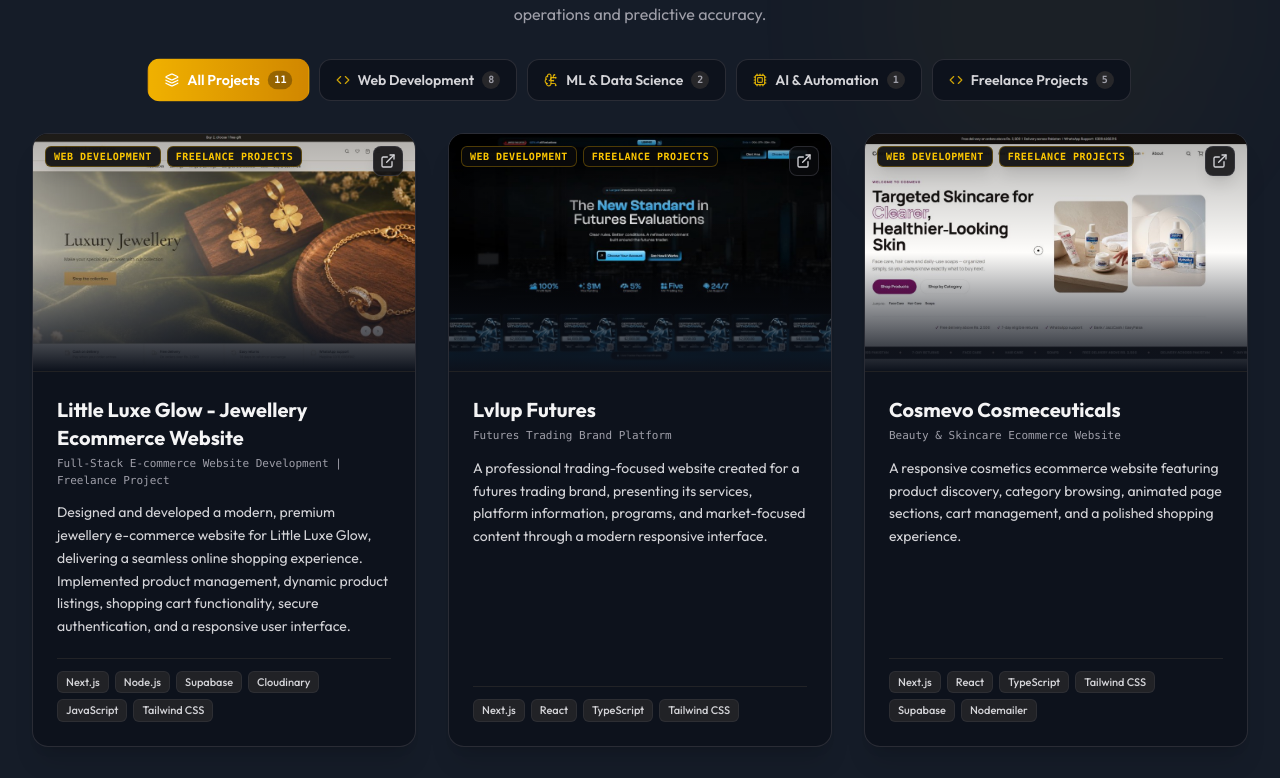
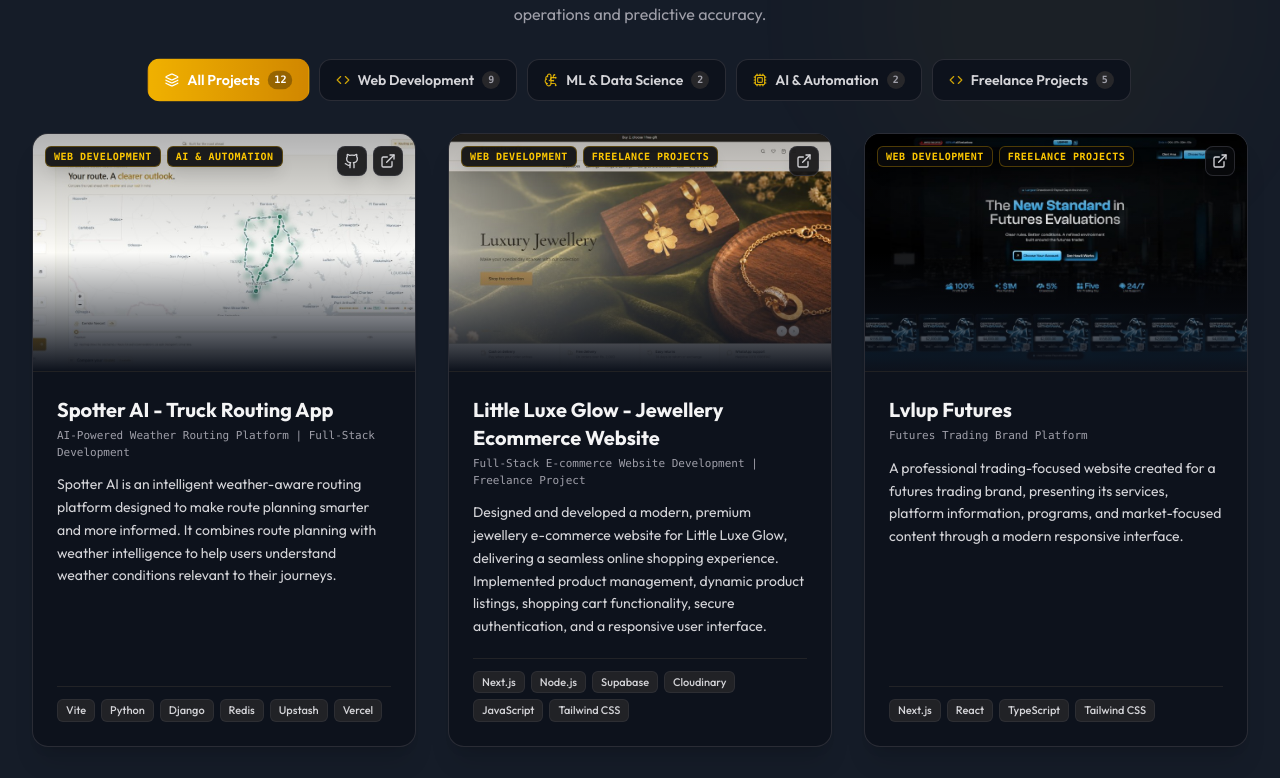
Before and after one commit to NumanAsghar901/Portfolio, a React (Vite) app: page / in a window 1280 px wide. Shown: the part 2544-3322 px from the top of the page. Built offline with nearby package versions, Linux system fonts and the light colour scheme; no server answers.

Commit message:
Update src/data.ts via Admin Panel [auto-deploy]

```diff
--- a/src/data.ts
+++ b/src/data.ts
@@ -8,7 +8,7 @@ import invoiceGenImg from './assets/images/na-invoice-generator.png';
 import memoryGameImg from './assets/images/memory-matching-game.png';
 import industrialWebImg from './assets/images/industrial-website.png';
 
-export const CODEBASE_DATA_VERSION = '1794135383291';
+export const CODEBASE_DATA_VERSION = '1794563416916';
 
 export const personalInfo = {
   "name": "Muhammad Numan Asghar",
@@ -174,6 +174,28 @@ export const defaultProjectCategories: ProjectCategory[] = [
 ];
 
 export const projectsData: Project[] = [
+  {
+    "id": "proj-1794563289383",
+    "title": "Spotter AI - Truck Routing App",
+    "subtitle": "AI-Powered Weather Routing Platform | Full-Stack Development",
+    "description": "Spotter AI is an intelligent weather-aware routing platform designed to make route planning smarter and more informed. It combines route planning with weather intelligence to help users understand weather conditions relevant to their journeys.",
+    "category": "web",
+    "categories": [
+      "web",
+      "ai"
+    ],
+    "tech": [
+      "Vite",
+      "Python",
+      "Django",
+      "Redis",
+      "Upstash",
+      "Vercel"
+    ],
+    "imageUrl": "/uploads/project-proj-1794563289383-1794563414761.jpg",
+    "liveUrl": "https://spotter-ai-weather-routing-app.vercel.app/",
+    "githubUrl": "https://github.com/NumanAsghar901/Spotter-AI-Weather-Routing-App"
+  },
   {
     "id": "proj-1794133305299",
     "title": "Little Luxe Glow - Jewellery Ecommerce Website",
```
